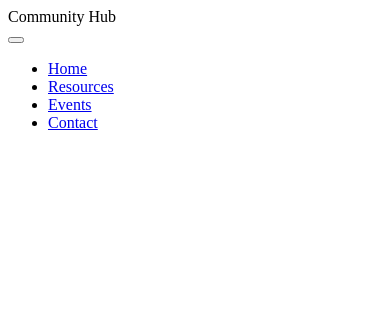
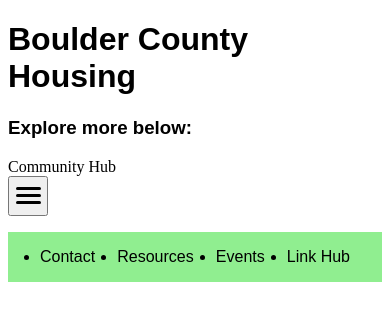
Before and after one commit to compactcola/maxfree.github.io, a plain HTML site: page wa5/wa5.html in a window 390 px wide. Both pictures are taken after a click on the button "Toggle navigation menu". Drawn offline with Linux system fonts and the light colour scheme.

Commit message:
Update wa5.html

```diff
--- a/wa5/wa5.html
+++ b/wa5/wa5.html
@@ -4,8 +4,75 @@
     <meta charset="UTF-8">
     <meta name="viewport" content="width=device-width, initial-scale=1.0">
     <title>Document</title>
+    <style>
+        h1{
+            font-family: Arial, Helvetica, sans-serif;
+        }
+        h3{
+            font-family: Arial, Helvetica, sans-serif;
+        }
+        p{
+            font-family: Arial, Helvetica, sans-serif;
+        }
+        .nav-menu{
+            display: flex;
+            justify-content: space-between;
+            align-items: center;
+            padding: 1rem;
+            padding-left: 7rem;
+            padding-right: 7rem;
+            position: relative;
+            background-color: lightgreen;
+        }
+        .nav-menu a {
+            text-decoration: none;
+            color: black;
+            font-family: Arial, Helvetica, sans-serif;
+        }
+        a:hover{
+            font-weight: bold;
+        }
+
+        .nav-toggle{
+            display: none;
+            flex-direction: column;
+            justify-content: center;
+            width: 40px;
+            height: 40px;
+        }
+        .nav-toggle span{
+            display: block;
+            width: 25px;
+            height: 3px;
+            background: black;
+            border-radius: 2px;
+            margin: 2px 0;
+        }
+
+        .nav-toggle:hover span{
+            background: darkolivegreen;
+        }
+
+        @media (max-width: 768px){
+            .nav-menu{
+                display:none;
+                padding-left: 2rem;
+                padding-right: 2rem;
+            }
+            .nav-menu.show {
+                display: flex;
+            }
+            .nav-toggle{
+                display: flex;
+            }
+        }
+    </style>
 </head>
 <body>
+    <header>
+        <h1>Boulder County Housing</h1>
+        <h3>Explore more below:</h3>
+    </header>
     <nav class="main-nav">
         <div class="nav-brand">Community Hub</div>
         <button class="nav-toggle" aria-label="Toggle navigation menu">
@@ -14,15 +81,21 @@
             <span></span>
         </button>
         <ul class="nav-menu">
-            <li><a href="#home">Home</a></li>
+            <li><a href="#home">Contact</a></li>
             <li><a href="#resources">Resources</a></li>
             <li><a href="#events">Events</a></li>
-            <li><a href="#contact">Contact</a></li>
+            <li><a href="#contact">Link Hub</a></li>
         </ul>
     </nav>
+<script>
+    const navToggle = document.querySelector(".nav-toggle");
+    const navMenu = document.querySelector(".nav-menu");
 
-    <script>
-
-    </script>
+    navToggle.addEventListener("click", ()=>{
+        const expanded = navToggle.getAttribute("aria-expanded") === "true";
+        navToggle.setAttribute("aria-expanded", !expanded);
+        navMenu.classList.toggle("show");
+    });
+</script>
 </body>
 </html>
```
